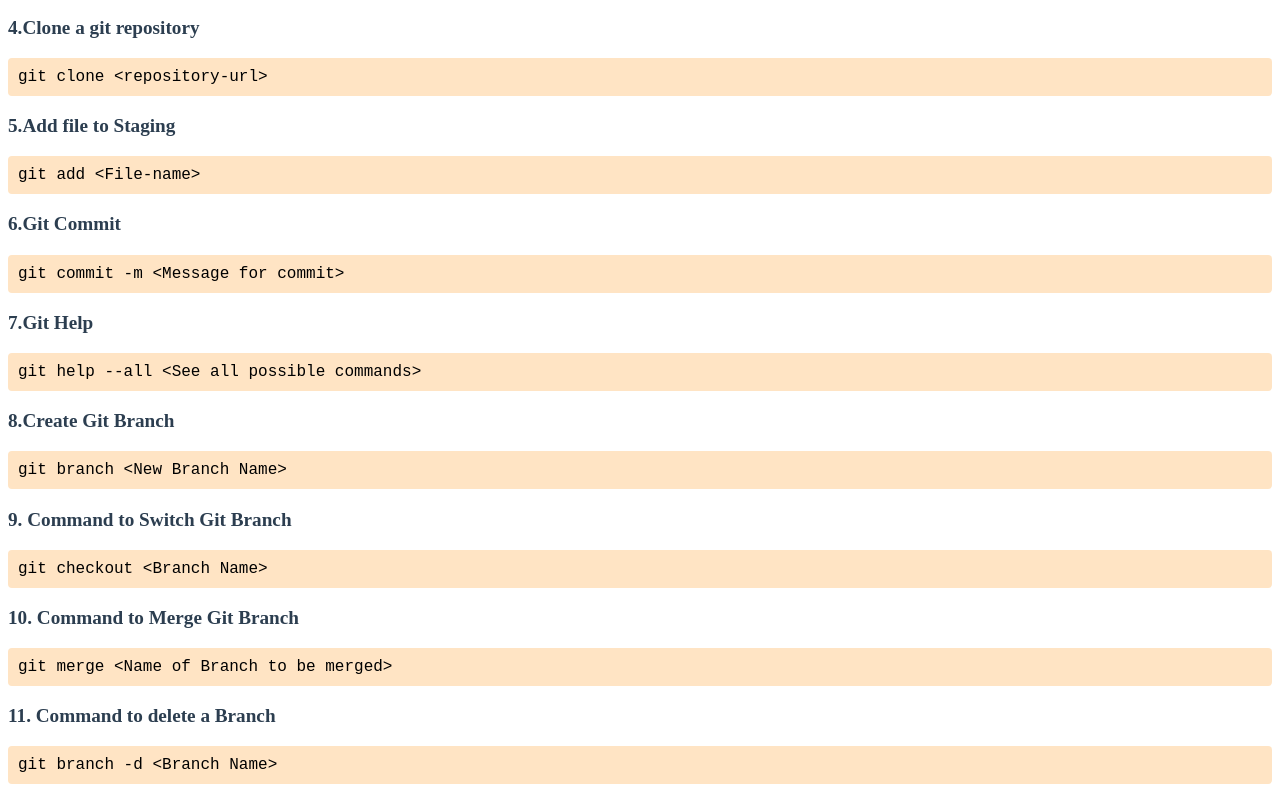
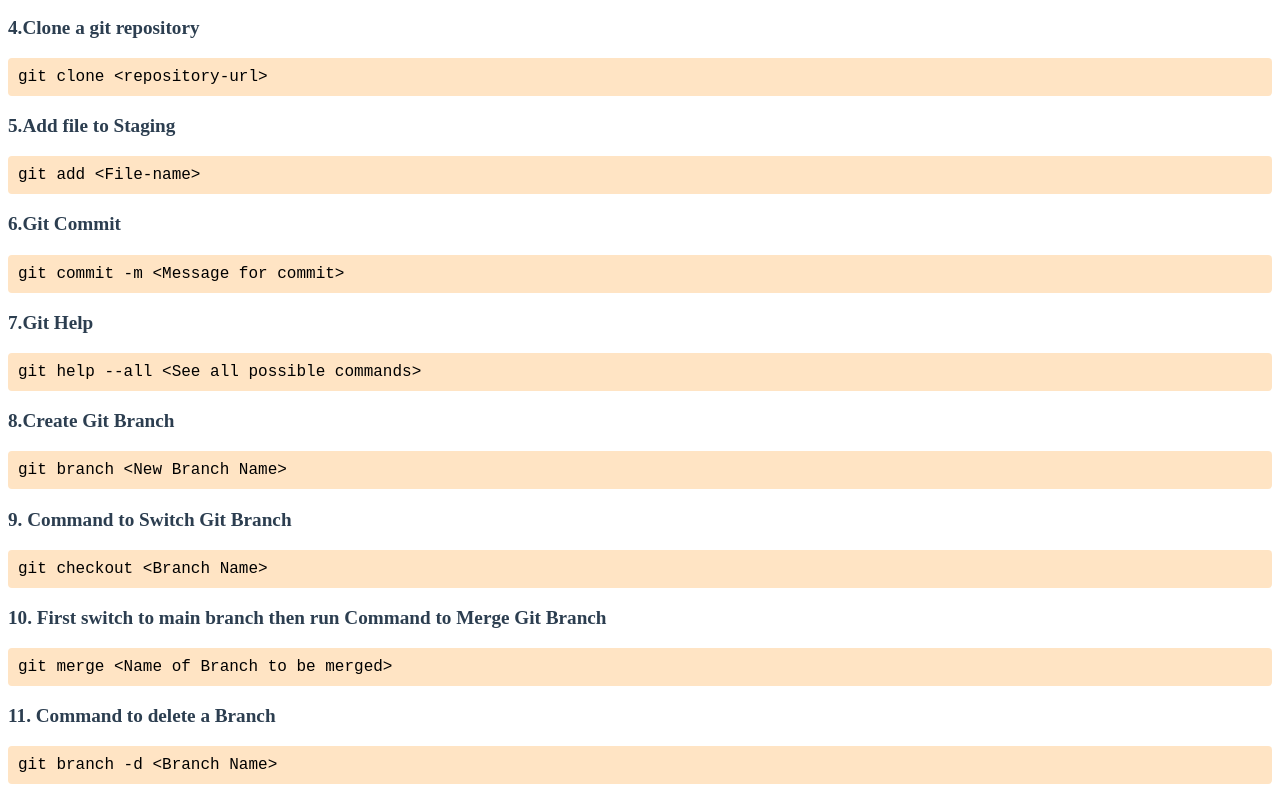
Before and after one commit to jomvarghese/github-upload, a plain HTML site: page Basic.html in a window 1280 px wide. Shown: the part 544-1344 px from the top of the page. Drawn offline with Linux system fonts and the light colour scheme.

Commit message:
Update Basic.html

```diff
--- a/Basic.html
+++ b/Basic.html
@@ -56,7 +56,7 @@
             <p class="command-code">git branch &lt;New Branch Name&gt;</p>
             <p class="command-title">9. Command to Switch Git Branch</p>
             <p class="command-code">git checkout &lt;Branch Name&gt;</p>
-            <p class="command-title">10. Command to Merge Git Branch</p>
+            <p class="command-title">10. First switch to main branch then run Command to Merge Git Branch</p>
             <p class="command-code">git merge &lt;Name of Branch to be merged&gt;</p>
             <p class="command-title">11. Command to delete a Branch</p>
             <p class="command-code">git branch -d &lt;Branch Name&gt;</p>
```
